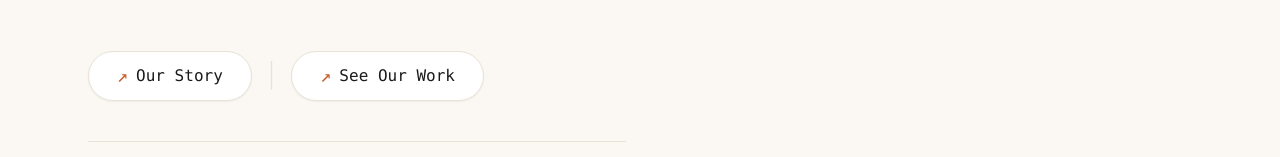
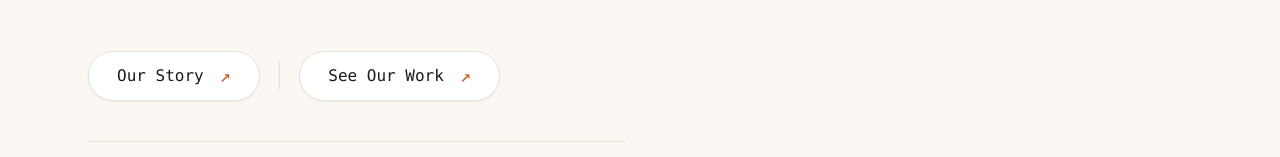
Before and after one commit to sikshasankalp/Sikshasankalp, a React (Vite) app in the folder frontend/: page / in a window 1280 px wide. Shown: the part 538-695 px from the top of the page. Built offline with nearby package versions, Linux system fonts and the light colour scheme; no server answers.

Commit message:
style: position ↗ arrow after button text (Our Story ↗) with diagonal slide on hover

```diff
--- a/frontend/src/components/buttons/Button.tsx
+++ b/frontend/src/components/buttons/Button.tsx
@@ -59,15 +59,10 @@ export function Button({
 
   const renderContent = () => (
     <>
-      {isInteractive && (
-        <span className="text-brand-primary font-mono text-[1.15em] leading-none group-hover/btn:hidden transition-all shrink-0">
-          ↗
-        </span>
-      )}
       <span>{children}</span>
       {isInteractive ? (
-        <span className="hidden group-hover/btn:inline-block ml-[-2px] transition-all">
-          →
+        <span className="inline-block text-brand-primary group-hover/btn:text-white transition-all duration-200 group-hover/btn:translate-x-1 group-hover/btn:-translate-y-0.5 ml-2 font-mono text-[1.15em] leading-none shrink-0">
+          ↗
         </span>
       ) : arrow ? (
         <span className="inline-block transition-transform duration-200 group-hover/btn:translate-x-1.5 ml-2 font-mono text-[1.15em] leading-none">
```
